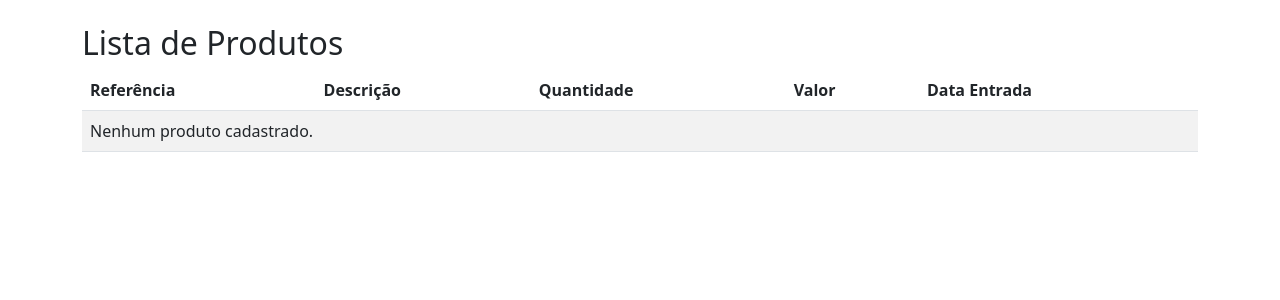
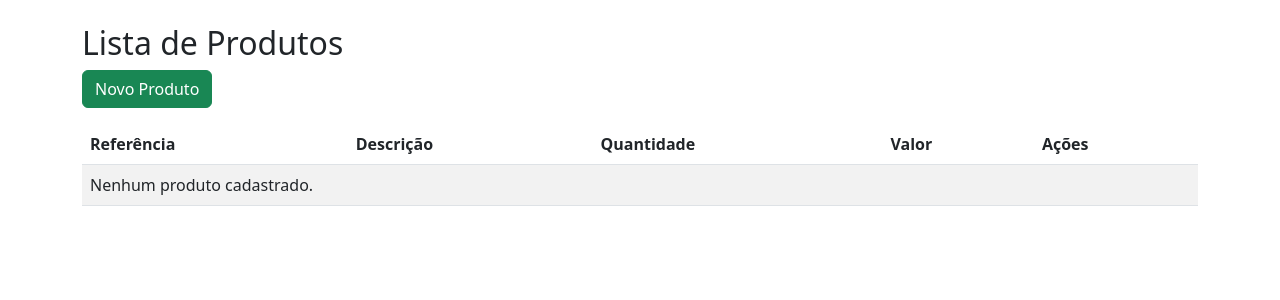
Before and after one commit to rdralves/controle-produtos, a Django app: page /estoque/produtos/ in a window 1280 px wide. Shown: the part 56-356 px from the top of the page. Run offline with Django 5.2, Linux system fonts and the light colour scheme; the visitor is signed in with stand-in values (Sample User, id 1); data that the repository does not hold is empty.

Commit message:
Implementação completa do CRUD para produtos

```diff
--- a/estoque/urls.py
+++ b/estoque/urls.py
@@ -1,6 +1,18 @@
+from .views import (
+    ProdutoListView, ProdutoDetailView, ProdutoCreateView,
+    ProdutoUpdateView, ProdutoDeleteView
+)
 from django.urls import path
 from . import views
 
+
 urlpatterns = [
     path('produtos/', views.produto_list, name='produto_list'),
+    path('produtos/', ProdutoListView.as_view(), name='produto_list'),
+    path('produtos/<int:pk>/', ProdutoDetailView.as_view(), name='produto_detail'),
+    path('produtos/novo/', ProdutoCreateView.as_view(), name='produto_create'),
+    path('produtos/<int:pk>/editar/',
+         ProdutoUpdateView.as_view(), name='produto_update'),
+    path('produtos/<int:pk>/excluir/',
+         ProdutoDeleteView.as_view(), name='produto_delete'),
 ]
--- a/estoque/views.py
+++ b/estoque/views.py
@@ -1,3 +1,6 @@
+from django.urls import reverse_lazy
+from django.contrib.auth.mixins import LoginRequiredMixin
+from django.views.generic import ListView, DetailView, CreateView, UpdateView, DeleteView
 from django.shortcuts import render
 from django.contrib.auth.decorators import login_required
 from .models import Produto
@@ -7,3 +10,34 @@ from .models import Produto
 def produto_list(request):
     produtos = Produto.objects.all()
     return render(request, 'estoque/produto_list.html', {'produtos': produtos})
+
+
+class ProdutoListView(LoginRequiredMixin, ListView):
+    model = Produto
+    template_name = 'estoque/produto_list.html'
+    context_object_name = 'produtos'
+
+
+class ProdutoDetailView(LoginRequiredMixin, DetailView):
+    model = Produto
+    template_name = 'estoque/produto_detail.html'
+
+
+class ProdutoCreateView(LoginRequiredMixin, CreateView):
+    model = Produto
+    fields = ['ref_produto', 'descricao', 'quantidade', 'valor']
+    template_name = 'estoque/produto_form.html'
+    success_url = reverse_lazy('produto_list')
+
+
+class ProdutoUpdateView(LoginRequiredMixin, UpdateView):
+    model = Produto
+    fields = ['ref_produto', 'descricao', 'quantidade', 'valor']
+    template_name = 'estoque/produto_form.html'
+    success_url = reverse_lazy('produto_list')
+
+
+class ProdutoDeleteView(LoginRequiredMixin, DeleteView):
+    model = Produto
+    template_name = 'estoque/produto_confirm_delete.html'
+    success_url = reverse_lazy('produto_list')
--- a/templates/estoque/produto_list.html
+++ b/templates/estoque/produto_list.html
@@ -4,6 +4,7 @@
 
 {% block content %}
 <h2>Lista de Produtos</h2>
+<a href="{% url 'produto_create' %}" class="btn btn-success mb-3">Novo Produto</a>
 <table class="table table-striped">
     <thead>
         <tr>
@@ -11,7 +12,7 @@
             <th>Descrição</th>
             <th>Quantidade</th>
             <th>Valor</th>
-            <th>Data Entrada</th>
+            <th>Ações</th>
         </tr>
     </thead>
     <tbody>
@@ -21,7 +22,11 @@
             <td>{{ produto.descricao }}</td>
             <td>{{ produto.quantidade }}</td>
             <td>{{ produto.valor }}</td>
-            <td>{{ produto.data_entrada }}</td>
+            <td>
+                <a href="{% url 'produto_detail' produto.pk %}" class="btn btn-info btn-sm">Ver</a>
+                <a href="{% url 'produto_update' produto.pk %}" class="btn btn-warning btn-sm">Editar</a>
+                <a href="{% url 'produto_delete' produto.pk %}" class="btn btn-danger btn-sm">Excluir</a>
+            </td>
         </tr>
         {% empty %}
         <tr>
```
Also changed, not shown: templates/estoque/produto_confirm_delete.html (added, +13 -0 lines), templates/estoque/produto_detail.html (added, +14 -0 lines), templates/estoque/produto_form.html (added, +13 -0 lines).
